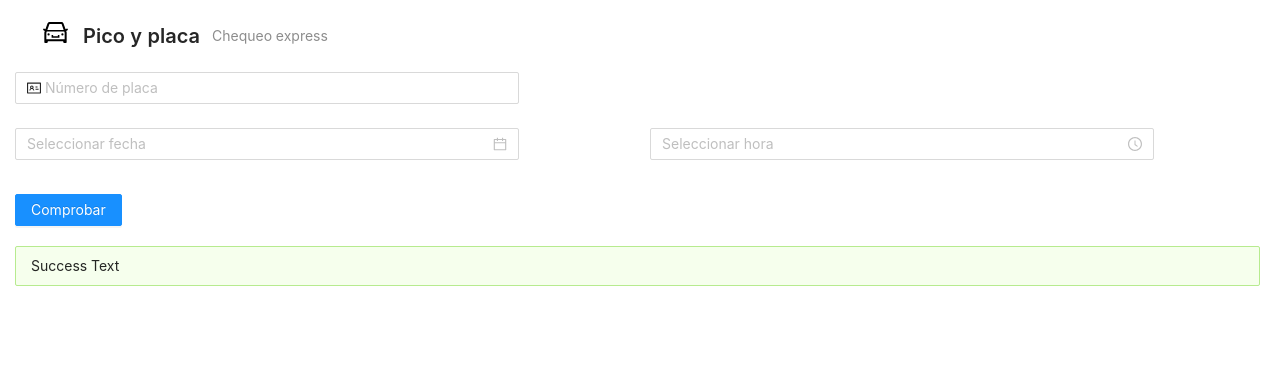
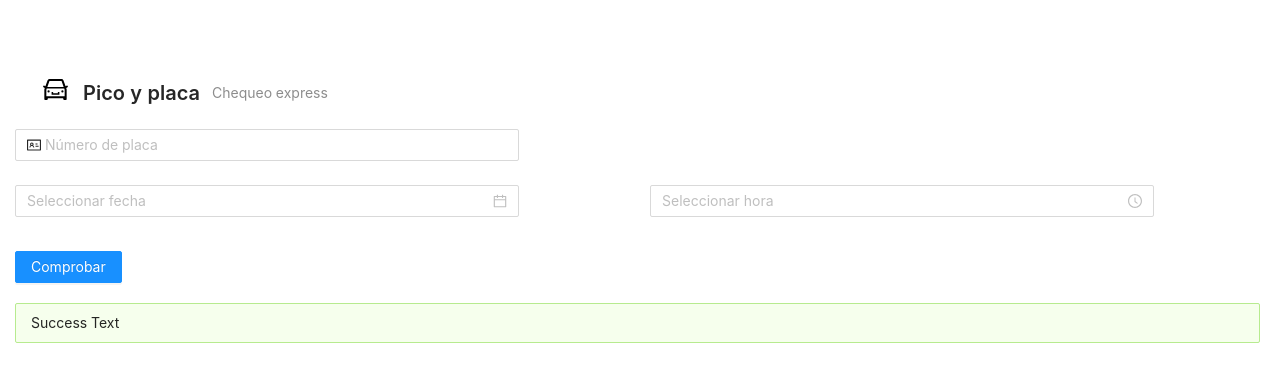
Before and after one commit to stealth14/predictor, a Next.js app: page / in a window 1280 px wide. Shown: the top 382 px of the page. Built offline with nearby package versions, Linux system fonts and the light colour scheme.

Commit message:
form layout

```diff
--- a/src/styles/Home.module.css
+++ b/src/styles/Home.module.css
@@ -1,6 +1,6 @@
 .space {
   width: 100%;
-  margin: 20;
+  margin-top: 57px;
   padding-left: 15px;
 }
 
```
